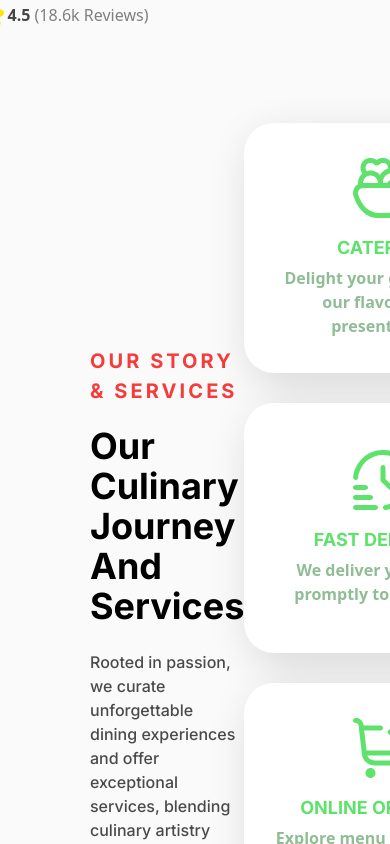
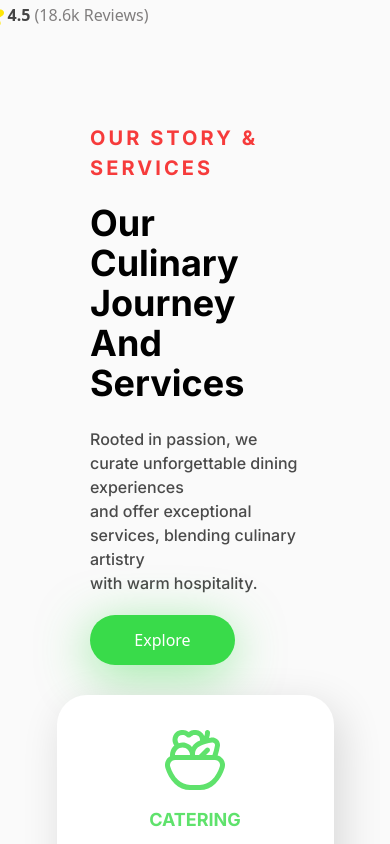
Before and after one commit to Maxwell011/sushi-experience, a React (Vite) app: page / in a window 390 px wide. Shown: the part 4180-5024 px from the top of the page. Built offline with nearby package versions, Linux system fonts and the light colour scheme.

Commit message:
Made the services responsive

```diff
--- a/src/components/Services.tsx
+++ b/src/components/Services.tsx
@@ -7,7 +7,7 @@
   return (
     <div>
       <section className="mt-24 mb-24">
-        <div className="flex items-center justify-between">
+        <div className="flex items-center justify-between flex-col lg:flex-row">
           <div className="flex flex-col gap-5">
             <h2 className="uppercase text-[#F63B3B] text-[20px] font-bold tracking-[3.08px] font-inter w-fit ">
               our story & services
```
